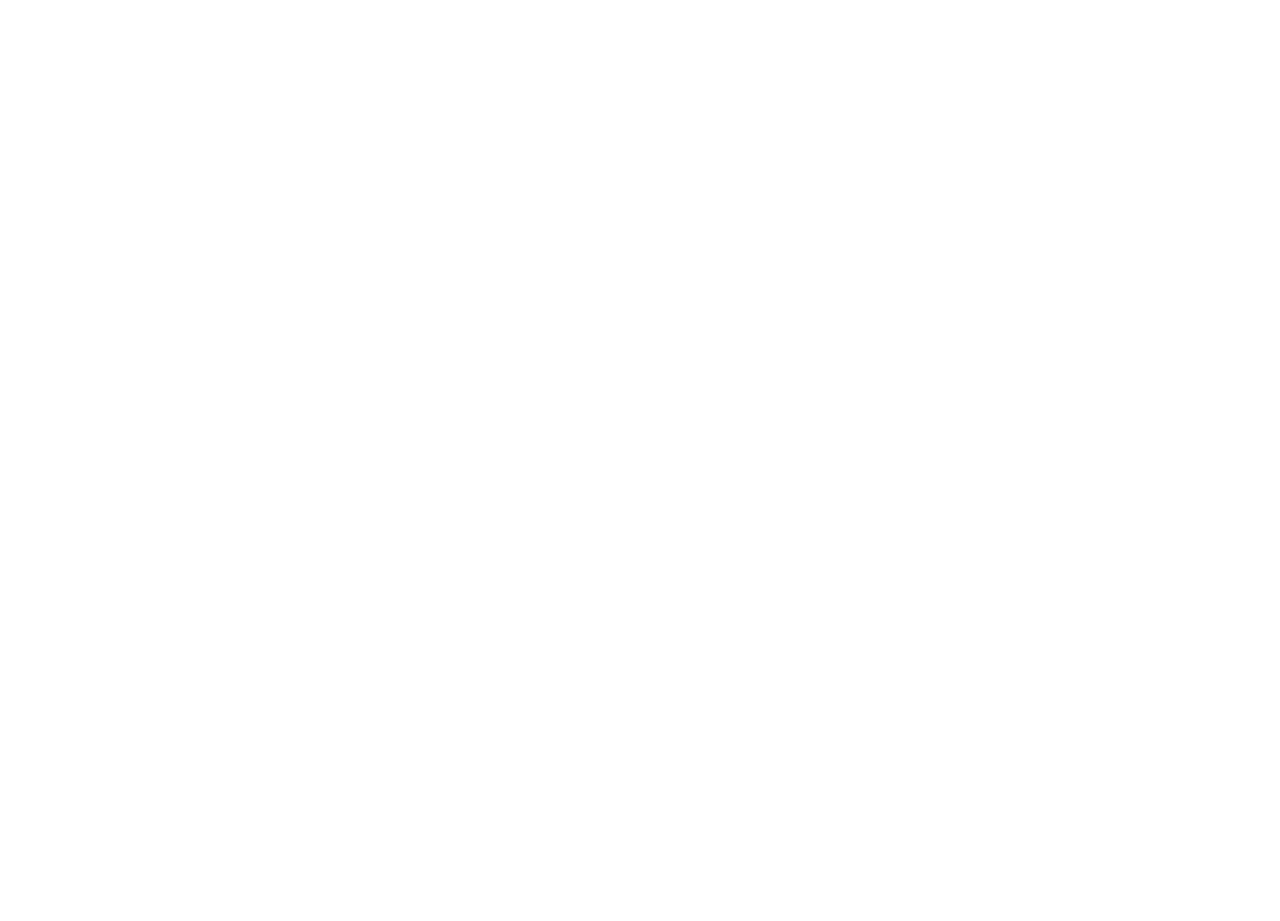
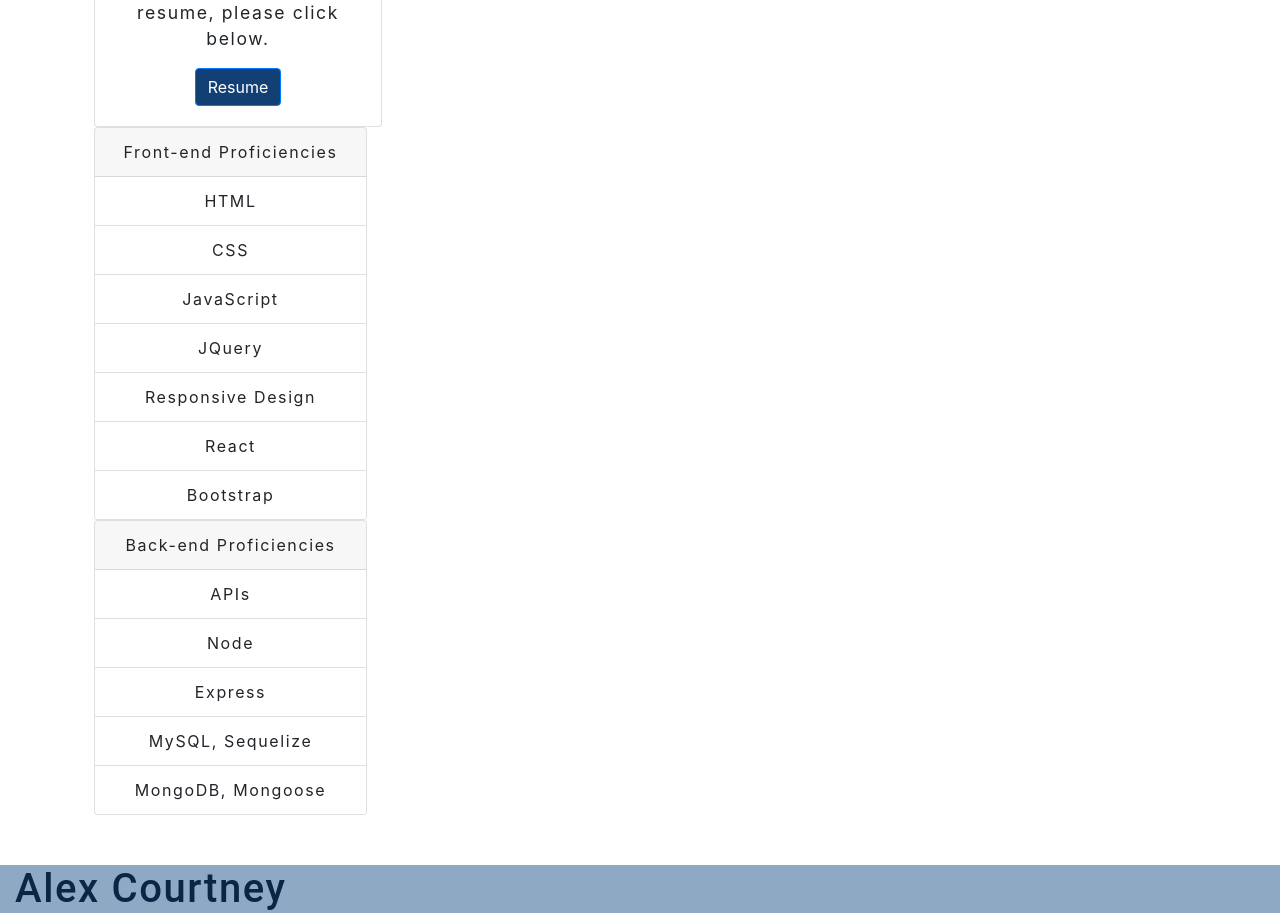
Before and after one commit to AlexCourtney18/react-portfolio, a React (Create React App) app: page / in a window 1280 px wide. Shown: the part 1180-2101 px from the top of the page. Before the commit the page ends 800 px from the top, so only its background shows below. Built offline with nearby package versions, Linux system fonts and the light colour scheme.

Commit message:
add all components to app.js to test rendering before working on conditional rendering

```diff
--- a/src/App.js
+++ b/src/App.js
@@ -4,9 +4,16 @@ import Footer from './components/Footer';
 import ContactForm from './components/Contact';
 import Project from './components/Project';
 import About from './components/About';
+import Resume from './components/Resume';
 import 'bootstrap/dist/css/bootstrap.min.css';
 
 function App() {
+  const [pages] = useState([
+    { name: 'About' },
+    { name: 'Contact' },
+    { name: 'Portfolio'},
+    { name: 'Resume'}
+  ])
 
   const [contactSelected, setContactSelected] = useState(false);
 
@@ -16,11 +23,13 @@ function App() {
       contactSelected={contactSelected}
       setContactSelected={setContactSelected}
       ></Header>
-      <main style={{ backgroundColor: "0b2545" }}>
+      <main style={{ background: "0b2545" }}>
         <div>
         {!contactSelected ? (
             <>
               <About></About>
+              <Project></Project>
+              <Resume></Resume>
             </>
           ) : (
             <ContactForm></ContactForm>
--- a/src/components/Header/index.js
+++ b/src/components/Header/index.js
@@ -11,8 +11,6 @@ function Header(props) {
         contactSelected,
         setContactSelected
     } = props;
-
-    console.log('HEADER props obj:', props);
 
     return (
         <header className='flex-row px-1' style={{ background: "#8DA9c4" }}>
--- a/src/components/Navigation/index.js
+++ b/src/components/Navigation/index.js
@@ -12,8 +12,6 @@ function Nav(props) {
         contactSelected,
         setContactSelected
     } = props;
-
-    console.log('NAV props obj:', props);
 
     // useEffect(() => {
     //     document.title = capitalizeFirstLetter(currentPage.name);
--- a/src/components/Project/index.js
+++ b/src/components/Project/index.js
@@ -0,0 +1,15 @@
+import React from 'react';
+
+
+function Project() {
+
+
+    return (
+        <h1>
+            PROJECTS!
+        </h1>
+    )
+}
+
+
+export default Project;
--- a/src/components/Resume/index.js
+++ b/src/components/Resume/index.js
@@ -1,12 +1,12 @@
 import React from 'react';
 import { Card, Button } from 'react-bootstrap';
-import resumeImage from "../../assets/resume-screenshot.png"
+import resumeImage from "../../assets/resume-screenshot.PNG"
 
 function Resume() {
 
     return (
         <div>
-            <Card style={{ width: "18rem;" }}>
+            <Card style={{ width: "18rem" }}>
                 <Card.Img src={resumeImage} />
                 <Card.Body>
                     <Card.Title>
@@ -15,7 +15,7 @@ function Resume() {
                     <Card.Text>
                         To view or download my resume, please click below.
                     </Card.Text>
-                    <Button style={{ color: "#134074" }}>Resume</Button>
+                    <Button style={{ background: "#134074" }}>Resume</Button>
                 </Card.Body>
 
             </Card>
@@ -23,14 +23,14 @@ function Resume() {
                 <Card.Header>
                     Front-end Proficiencies
                 </Card.Header>
-                <ul class="list-group list-group-flush">
-                    <li class="list-group-item">HTML</li>
-                    <li class="list-group-item">CSS</li>
-                    <li class="list-group-item">JavaScript</li>
-                    <li class="list-group-item">JQuery</li>
-                    <li class="list-group-item">Responsive Design</li>
-                    <li class="list-group-item">React</li>
-                    <li class="list-group-item">Bootstrap</li>
+                <ul className="list-group list-group-flush">
+                    <li className="list-group-item">HTML</li>
+                    <li className="list-group-item">CSS</li>
+                    <li className="list-group-item">JavaScript</li>
+                    <li className="list-group-item">JQuery</li>
+                    <li className="list-group-item">Responsive Design</li>
+                    <li className="list-group-item">React</li>
+                    <li className="list-group-item">Bootstrap</li>
                 </ul>
             </Card>
 
@@ -38,12 +38,12 @@ function Resume() {
                 <Card.Header>
                     Back-end Proficiencies
                 </Card.Header>
-                <ul class="list-group list-group-flush">
-                    <li class="list-group-item">APIs</li>
-                    <li class="list-group-item">Node</li>
-                    <li class="list-group-item">Express</li>
-                    <li class="list-group-item">MySQL, Sequelize</li>
-                    <li class="list-group-item">MongoDB, Mongoose</li>
+                <ul className="list-group list-group-flush">
+                    <li className="list-group-item">APIs</li>
+                    <li className="list-group-item">Node</li>
+                    <li className="list-group-item">Express</li>
+                    <li className="list-group-item">MySQL, Sequelize</li>
+                    <li className="list-group-item">MongoDB, Mongoose</li>
                 </ul>
             </Card>
         </div>
--- a/src/index.css
+++ b/src/index.css
@@ -300,5 +300,5 @@ a {
 }
 
 .navActive {
-  color: var(--secondary);
+  color: var(--tertiary);
 }
```
